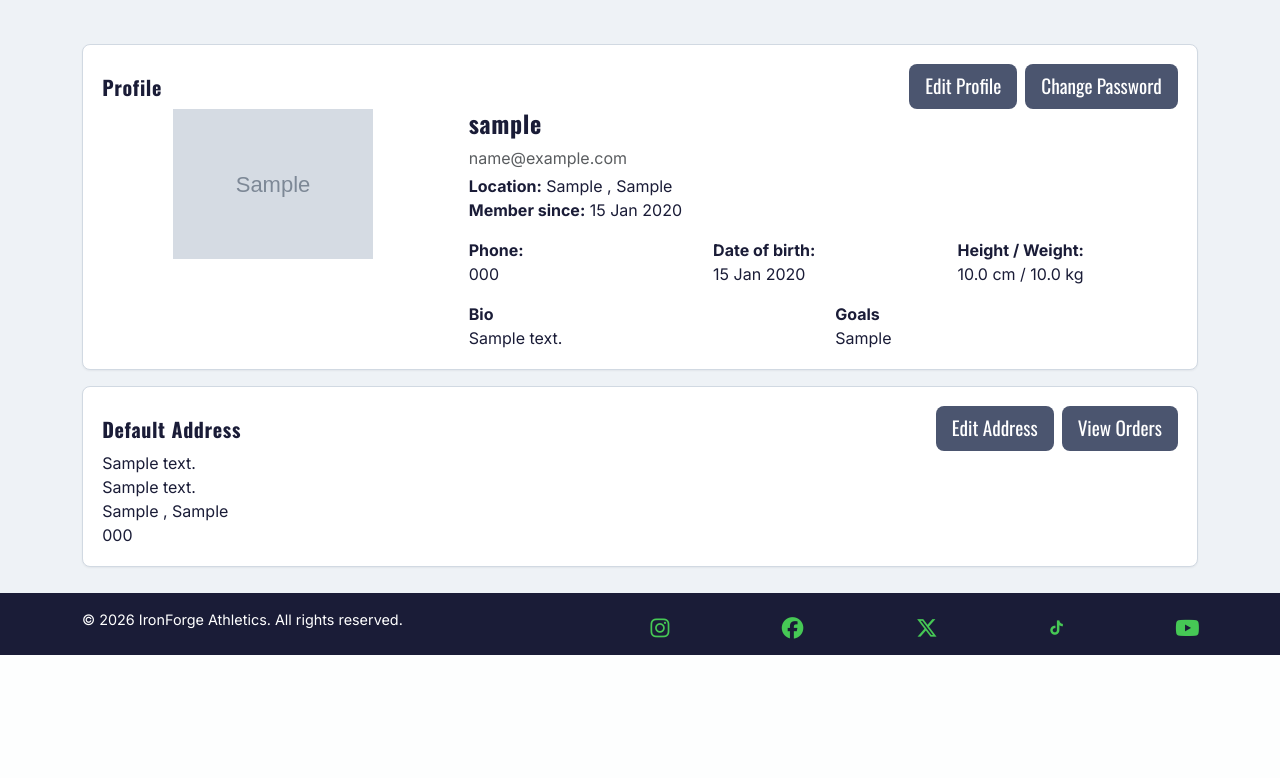
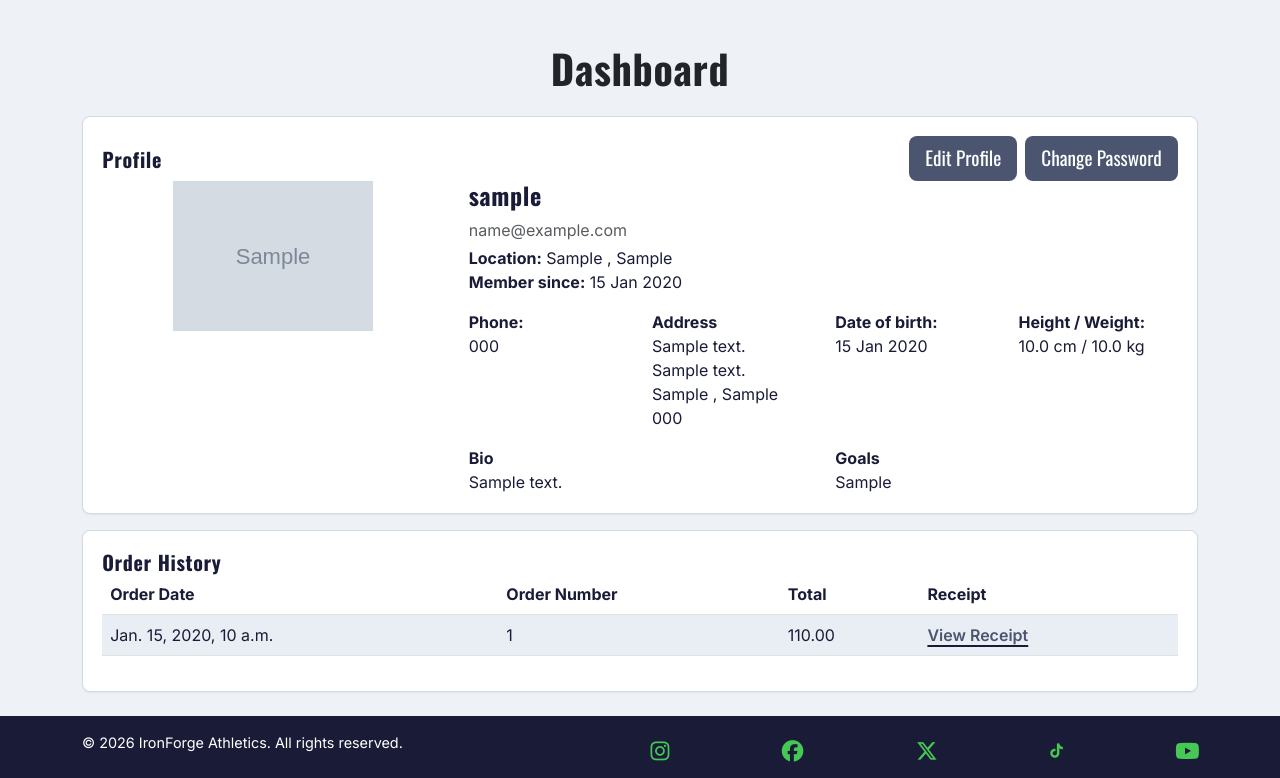
Before and after one commit to alancoomeynts-hub/ironforge-athletics, a Django app: page /user_profile/dashboard/ in a window 1280 px wide. Shown: the part 145-923 px from the top of the page. Before the commit the page ends 800 px from the top, so only its background shows below. Run offline with Django 5.2, Linux system fonts and the light colour scheme; a user stored in the database is signed in; tables that the repository leaves empty hold one stand-in row (values such as "Sample post"); grey boxes marked "Sample" are stand-in pictures; some libraries are stand-ins or nearby versions.

Commit message:
Store Stripe receipt URLs in Orders from the webhook. Add order history and receipt links to dashboard. Add stylesheet.

```diff
--- a/payment/webhooks.py
+++ b/payment/webhooks.py
@@ -33,6 +33,10 @@ def stripe_webhook(request):
             except Order.DoesNotExist:
                 return HttpResponse(status=404)
 
+            payment_intent = stripe.PaymentIntent.retrieve(session.payment_intent,expand=["latest_charge"])
+            charge = payment_intent.latest_charge
+            receipt_url=charge.receipt_url if charge else None
+            order.stripe_receipt_url = receipt_url or ""
             order.status = Order.Status.PAID
             order.stripe_payment_intent_id = session.payment_intent
             order.save()
--- a/shop/admin.py
+++ b/shop/admin.py
@@ -42,6 +42,7 @@ class OrderAdmin(admin.ModelAdmin):
         "eircode",
         "town_or_city",
         "county",
+        "stripe_receipt_url"
     )
 
     search_fields = (
--- a/shop/models.py
+++ b/shop/models.py
@@ -113,6 +113,13 @@ class Order(models.Model):
         unique=True,
     )
 
+    stripe_receipt_url = models.URLField(
+        max_length=255,
+        blank=True,
+        default="",
+    )
+
+
     full_name = models.CharField(
         max_length=30,
         blank=True,
--- /dev/null
+++ b/user_profile/static/css/profile.css
@@ -0,0 +1,20 @@
+.order-history__table{
+    --bs-table-bg: transparent;
+    --bs-table-color: var(--primary-color);
+    --bs-table-striped-bg: #e9edf4;
+    --bs-table-striped-color: var(--primary-color);
+}
+
+.order-history__receipt-link{
+    color: var(--secondary-color);
+    text-decoration: underline;
+    font-weight: 600;
+    text-decoration-color: var(--primary-color) ;
+    text-decoration-thickness: 2px ;
+    text-underline-offset: 0.25em;
+
+    &:hover{
+        color: var(--cta);
+        text-decoration-color: var(--cta-hover) ;
+    }
+}
--- a/user_profile/templates/user_profile/dashboard.html
+++ b/user_profile/templates/user_profile/dashboard.html
@@ -1,10 +1,14 @@
 {% extends "base.html" %}
 {% load static %}
 {% block extra_css %}
-    <link rel="stylesheet" href="{% static 'css/user_profile.css' %}">
+    <link rel="stylesheet" href="{% static 'css/profile.css' %}">
 {% endblock %}
 {% block content %}
-    <div class="container d-flex flex-column gap-3 py-4">
+    <div class="container py-4">
+        <div class="row gy-3">
+            <div class="col-12">
+                <h1 class="text-center">Dashboard</h1>
+            </div>
             <!-- ROW 1: Profile Info -->
             <div class="col-12">
                 <div class="content__wrapper">
@@ -12,7 +16,7 @@
                         <h5 class="mb-0">Profile</h5>
                         <div class="d-flex flex-row gap-2 flex-wrap">
                             <a href="{% url 'edit_profile' %}" class="cta-btn-secondary btn">Edit Profile</a>
-                        <a href="" class="cta-btn-secondary btn">Change Password</a>
+                            <a href="{% url 'account_change_password' %}" class="cta-btn-secondary btn">Change Password</a>
                         </div>
                     </div>
                     <div class="card-body">
@@ -39,12 +43,36 @@
                                     <strong>Member since:</strong> {{ user.profile.member_since|date:"d M Y" }}
                                 </p>
                                 <div class="row">
-                                <div class="col-6 col-lg-4">
+                                    <div class="col-12 col-sm-6 col-lg-3">
                                         <strong>Phone:</strong>
                                         <br>
                                         {{ user.profile.default_phone_number|default:"Not set" }}
                                     </div>
-                                <div class="col-6 col-lg-4">
+                                    <div class="col-12 col-sm-6 col-lg-3">
+                                        <strong>Address</strong>
+                                        <address class="mb-0">
+                                            {% if user.profile.default_street_address1 %}
+                                                {{ user.profile.default_street_address1 }}
+                                                <br>
+                                            {% endif %}
+                                            {% if user.profile.default_street_address2 %}
+                                                {{ user.profile.default_street_address2 }}
+                                                <br>
+                                            {% endif %}
+                                            {% if user.profile.default_town_or_city %}
+                                                {{ user.profile.default_town_or_city }}
+                                            {% endif %}
+                                            {% if user.profile.default_county %}, {{ user.profile.default_county }}{% endif %}
+                                            {% if user.profile.default_postcode %}
+                                                <br>
+                                                {{ user.profile.default_postcode }}
+                                            {% endif %}
+                                            {% if not user.profile.default_street_address1 and not user.profile.default_town_or_city %}
+                                                <span class="text-muted">No default address set.</span>
+                                            {% endif %}
+                                        </address>
+                                    </div>
+                                    <div class="col-12 col-sm-6 col-lg-3">
                                         <strong>Date of birth:</strong>
                                         <br>
                                         {% if user.profile.date_of_birth %}
@@ -53,7 +81,7 @@
                                             Not set
                                         {% endif %}
                                     </div>
-                                <div class="col-6 col-lg-4">
+                                    <div class="col-12 col-sm-6 col-lg-3">
                                         <strong>Height / Weight:</strong>
                                         <br>
                                         {% if user.profile.height and user.profile.weight %}
@@ -83,44 +111,51 @@
                     </div>
                 </div>
             </div>
-        <!-- ROW 2: Address -->
+            <!-- ROW 2 - Orders-->
             <div class="col-12">
                 <div class="content__wrapper">
-                <div class="card-header d-flex justify-content-between align-items-center">
-                    <h5 class="mb-0">Default Address</h5>
-                    <div class="d-flex flex-row gap-2 flex-wrap">
-                        <a href="" class="cta-btn-secondary btn">Edit Address</a>
-                        <a href="" class="cta-btn-secondary btn">View Orders</a>
-                    </div>
+                    <div class="card-header ">
+                        <h5 class="mb-0">Order History</h5>
                     </div>
                     <div class="card-body">
-                    <div class="row">
-                        <div class="col-12 col-md-8">
-                            <address class="mb-0">
-                                {% if user.profile.default_street_address1 %}
-                                    {{ user.profile.default_street_address1 }}
-                                    <br>
+                        {% if order_history %}
+                            <div class="table-responsive">
+                                <table class="table table-striped order-history__table">
+                                    <thead>
+                                        <tr>
+                                            <th>Order Date</th>
+                                            <th>Order Number</th>
+                                            <th>Total</th>
+                                            <th>Receipt</th>
+                                        </tr>
+                                    </thead>
+                                    <tbody>
+                                        {% for order in order_history %}
+                                            <tr>
+                                                <td>{{ order.created_on }}</td>
+                                                <td>{{ order.id }}</td>
+                                                <td>{{ order.grand_total }}</td>
+                                                <td>
+                                                    {% if order.stripe_receipt_url %}
+                                                        <a href="{{ order.stripe_receipt_url }}"
+                                                           class="order-history__receipt-link">View Receipt</a>
+                                                     {% else %}
+                                                        <small>Receipt Unavailable</small>
                                                     {% endif %}
-                                {% if user.profile.default_street_address2 %}
-                                    {{ user.profile.default_street_address2 }}
-                                    <br>
+                                                </td>
+                                            </tr>
+                                        {% endfor %}
+                                    </tbody>
+                                </table>
+                            </div>
+                        {% else %}
+                            <p class="mb-0">No orders yet.</p>
                         {% endif %}
-                                {% if user.profile.default_town_or_city %}
-                                    {{ user.profile.default_town_or_city }}
-                                {% endif %}
-                                {% if user.profile.default_county %}, {{ user.profile.default_county }}{% endif %}
-                                {% if user.profile.default_postcode %}
-                                    <br>
-                                    {{ user.profile.default_postcode }}
-                                {% endif %}
-                                {% if not user.profile.default_street_address1 and not user.profile.default_town_or_city %}
-                                    <span class="text-muted">No default address set.</span>
-                                {% endif %}
-                            </address>
-                        </div>
                     </div>
                 </div>
             </div>
             <!-- ROW 3 - Membership-->
             <!-- ROW 4 - Posts-->
+        </div>
+    </div>
 {% endblock %}
--- a/user_profile/views.py
+++ b/user_profile/views.py
@@ -1,20 +1,23 @@
 from django.shortcuts import render
 from django.contrib.auth.decorators import login_required
 from .forms import UserEditForm, ProfileEditForm
-from .models import User, Profile
+from .models import Profile
+from shop.models import Order
 
 
 # Create your views here.
 @login_required
 def dashboard(request):
     user = request.user
+    order_history = None
     try:
         profile = request.user.profile
+        order_history= Order.objects.filter(user=user).order_by("-created_on")
     except Profile.DoesNotExist:
         profile = None
 
     return render(
-        request, "user_profile/dashboard.html", {"user": user, "profile": profile}
+        request, "user_profile/dashboard.html", {"user": user, "profile": profile,"order_history":order_history,},
     )
 
 
```
Also changed, not shown: shop/migrations/0006_order_stripe_receipt_url.py (added). Lines whose indentation alone changed are shown as unchanged.
